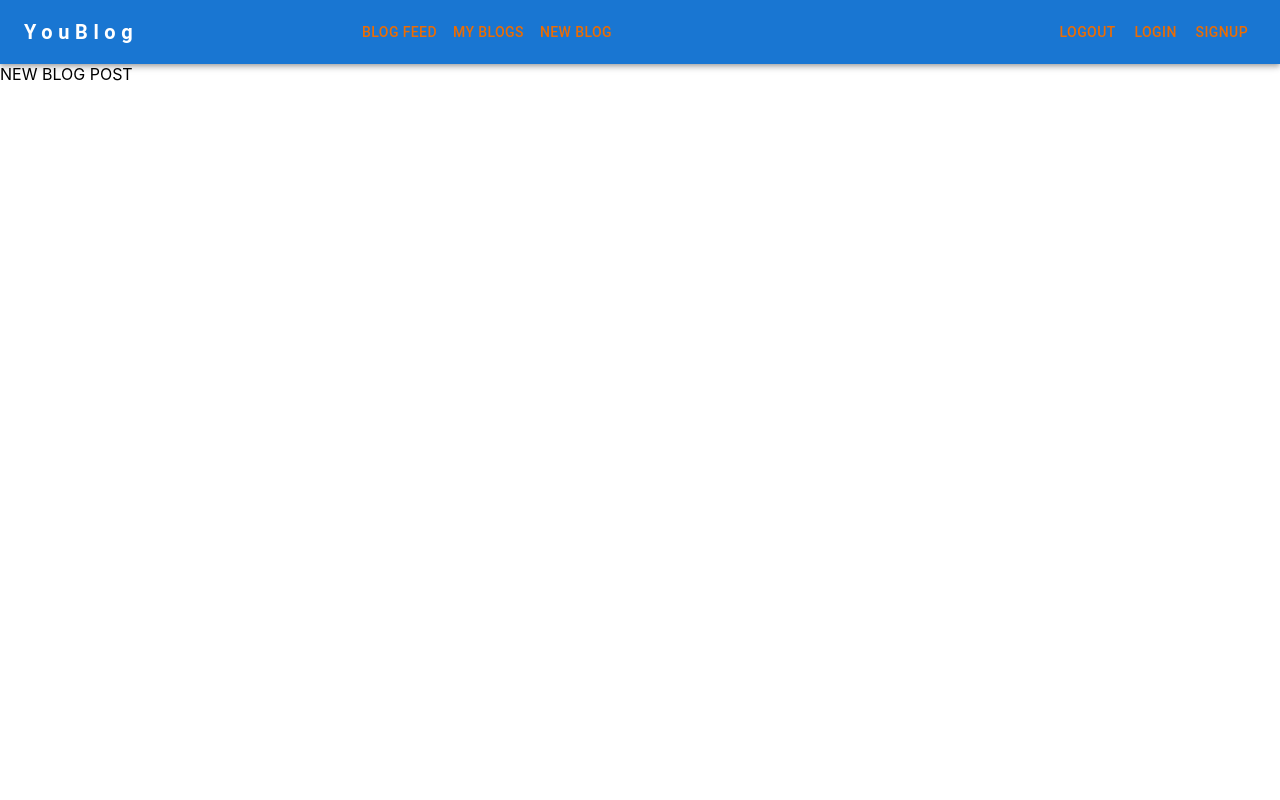
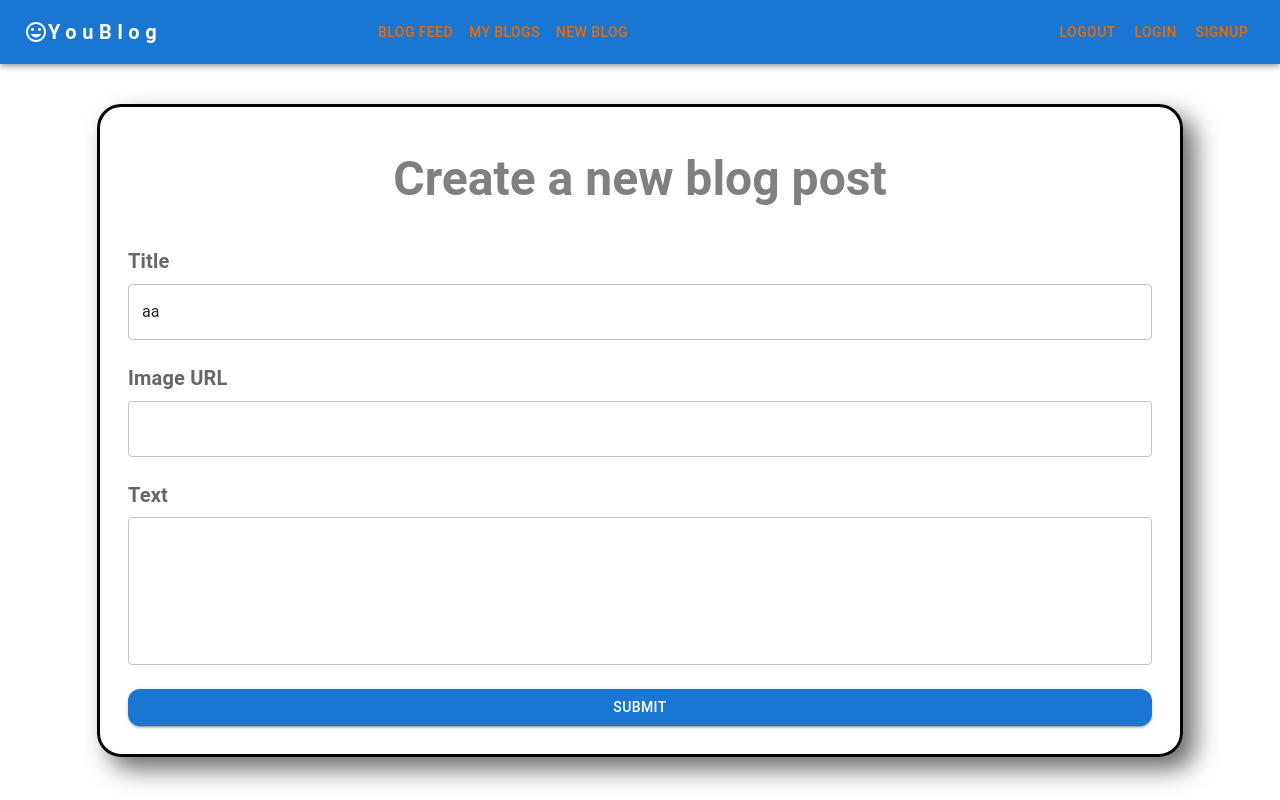
Before and after one commit to Jonathan-Hay/MERN-Blog-Sharing-Application, a React (Create React App) app in the folder client/: page /blogs/new in a window 1280 px wide. Built offline with nearby package versions, Linux system fonts and the light colour scheme.

Commit message:
Component for adding blog posts added. Can't post yet

```diff
--- a/client/src/components/AddBlogPost.js
+++ b/client/src/components/AddBlogPost.js
@@ -1,11 +1,93 @@
-import React from 'react';
+import { Box, Button, InputLabel, TextField, Typography } from "@mui/material";
+import React, { useState } from "react";
+
+const labelStyles = { mb: 1, mt: 3, fontSize: "20px", fontWeight: "bold" };
 
 const AddBlogPost = () => {
-    return (
-        <div>
-            <p>NEW BLOG POST</p>
-        </div>
-    );
+  const [inputData, setInputData] = useState({
+    title: "aa",
+    imageURL: "i",
+    text: "t",
+  });
+
+  const inputChangeHandler = (event) => {
+    setInputData((previousState) => ({
+      ...previousState,
+      [event.target.name]: event.target.value,
+    }));
+  };
+
+  const addPostHandler = () => {
+    //need to get id first
+  };
+
+  const submitHandler = (event) => {
+    event.preventDefault();
+    console.log(inputData);
+  };
+
+  return (
+    <React.Fragment>
+      <form onSubmit={submitHandler}>
+        <Box
+          display="flex"
+          flexDirection="column"
+          width={"80%"}
+          margin={"auto"}
+          border={3}
+          borderColor="black"
+          marginTop={5}
+          boxShadow="12px 12px 25px #6b6b6b"
+          padding={3.5}
+          borderRadius={6}
+        >
+          <Typography
+            fontWeight={"bold"}
+            padding={2}
+            color="grey"
+            variant="h3"
+            textAlign="center"
+          >
+            Create a new blog post
+          </Typography>
+
+          <InputLabel sx={labelStyles}>Title</InputLabel>
+          <TextField
+            value={inputData.title}
+            name="title"
+            onChange={inputChangeHandler}
+          />
+
+          <InputLabel
+            sx={labelStyles}
+            name="imageURL"
+            onChange={inputChangeHandler}
+          >
+            Image URL
+          </InputLabel>
+          <TextField />
+
+          <InputLabel sx={labelStyles}>Text</InputLabel>
+          <TextField
+            multiline={true}
+            rows={5}
+            margin="auto"
+            name="text"
+            onChange={inputChangeHandler}
+          />
+
+          <Button
+            variant="contained"
+            color="primary"
+            sx={{ mt: 3, borderRadius: 3 }}
+            type="submit"
+          >
+            Submit
+          </Button>
+        </Box>
+      </form>
+    </React.Fragment>
+  );
 };
 
 export default AddBlogPost;
--- a/client/src/components/Header.js
+++ b/client/src/components/Header.js
@@ -5,12 +5,14 @@ import Toolbar from "@mui/material/Toolbar";
 import Typography from "@mui/material/Typography";
 import Button from "@mui/material/Button";
 import { Link } from "react-router-dom";
+import InsertEmoticonIcon from '@mui/icons-material/InsertEmoticon';
 
 function Header() {
   return (
     <Box sx={{ flexGrow: 1 }}>
       <AppBar position="static">
         <Toolbar>
+          <InsertEmoticonIcon/>
           <Typography
             noWrap
             component="a"
```
